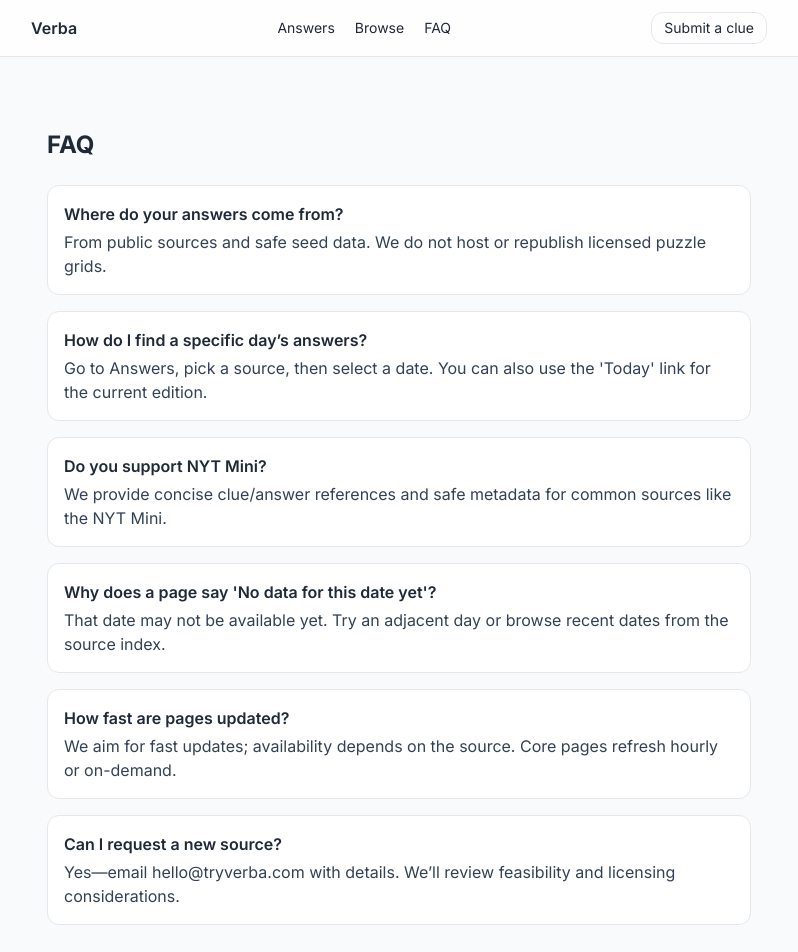
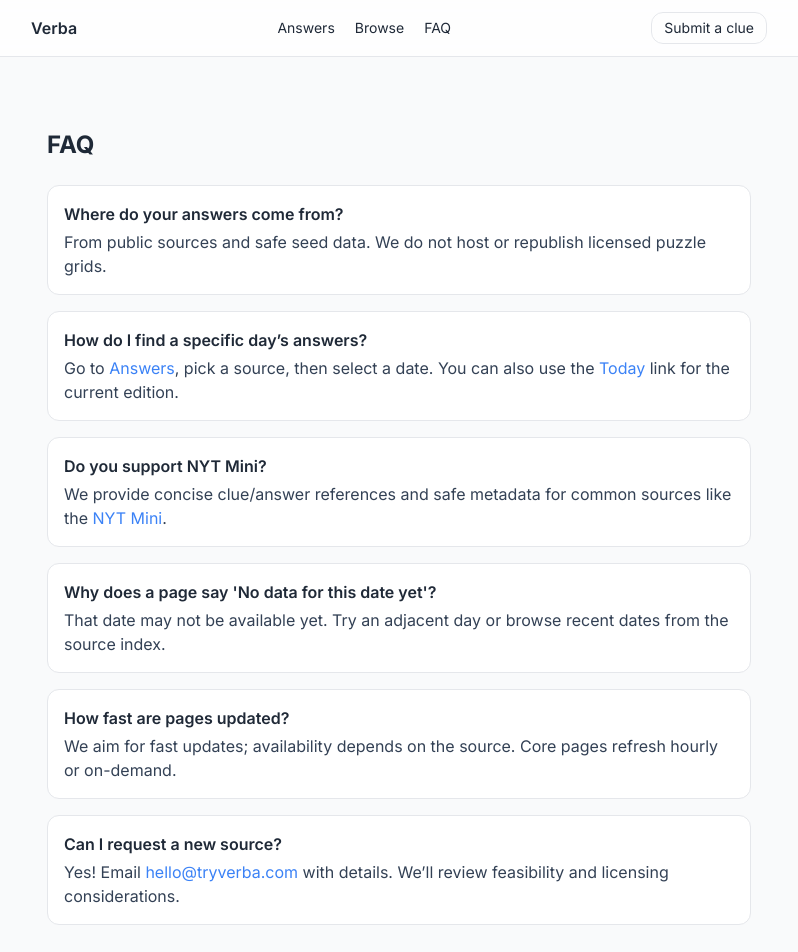
Before and after one commit to prettykaur/verba, a Next.js app: page /faq in a window 1280 px wide. Shown: the top 952 px of the page, without its empty margins (241-1039 px from the left). Built offline with nearby package versions, Linux system fonts and the light colour scheme.

Commit message:
UI(Fix): Add clickable links to FAQ page

```diff
--- a/app/faq/page.tsx
+++ b/app/faq/page.tsx
@@ -47,7 +47,7 @@ const faqs = [
   },
   {
     q: 'Can I request a new source?',
-    a: 'Yes—email hello@tryverba.com with details. We’ll review feasibility and licensing considerations.',
+    a: 'Yes! Email hello@tryverba.com with details. We’ll review feasibility and licensing considerations.',
   },
 ];
 
@@ -70,12 +70,66 @@ export default function FAQPage() {
       />
       <h1 className="text-2xl font-bold">FAQ</h1>
       <ul className="mt-6 space-y-4">
-        {faqs.map(({ q, a }) => (
-          <li key={q} className="rounded-lg border bg-white p-4">
-            <h2 className="font-semibold">{q}</h2>
-            <p className="mt-1 text-slate-700">{a}</p>
-          </li>
-        ))}
+        {faqs.map(({ q, a }) => {
+          const isRequestFaq = q === 'Can I request a new source?';
+
+          const isFindDayFaq = q === 'How do I find a specific day’s answers?';
+
+          const isNytMiniFaq = q === 'Do you support NYT Mini?';
+
+          return (
+            <li key={q} className="rounded-lg border bg-white p-4">
+              <h2 className="font-semibold">{q}</h2>
+              <p className="mt-1 text-slate-700">
+                {isRequestFaq ? (
+                  <>
+                    Yes! Email{' '}
+                    <a
+                      href="mailto:hello@tryverba.com"
+                      className="verba-link text-verba-blue"
+                    >
+                      hello@tryverba.com
+                    </a>{' '}
+                    with details. We’ll review feasibility and licensing
+                    considerations.
+                  </>
+                ) : isFindDayFaq ? (
+                  <>
+                    Go to{' '}
+                    <Link
+                      href="/answers"
+                      className="verba-link text-verba-blue"
+                    >
+                      Answers
+                    </Link>
+                    , pick a source, then select a date. You can also use the{' '}
+                    <Link
+                      href="/answers/nyt-mini/today"
+                      className="verba-link text-verba-blue"
+                    >
+                      Today
+                    </Link>{' '}
+                    link for the current edition.
+                  </>
+                ) : isNytMiniFaq ? (
+                  <>
+                    We provide concise clue/answer references and safe metadata
+                    for common sources like the{' '}
+                    <Link
+                      href="/answers/nyt-mini"
+                      className="verba-link text-verba-blue"
+                    >
+                      NYT Mini
+                    </Link>
+                    .
+                  </>
+                ) : (
+                  a
+                )}
+              </p>
+            </li>
+          );
+        })}
       </ul>
 
       <div className="mt-8 text-slate-700">
```
